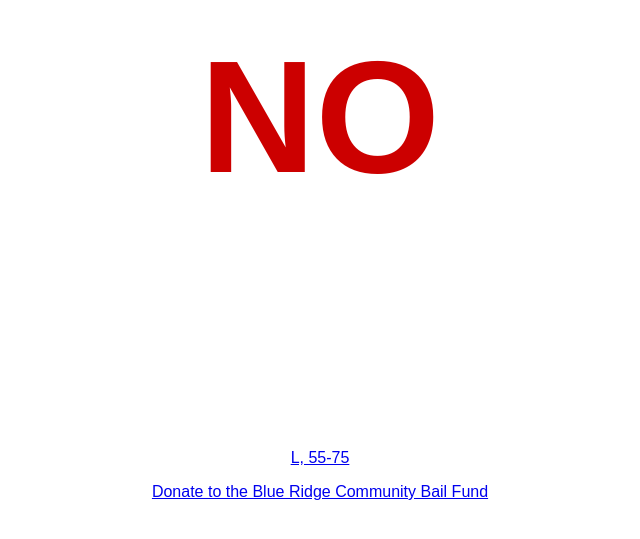
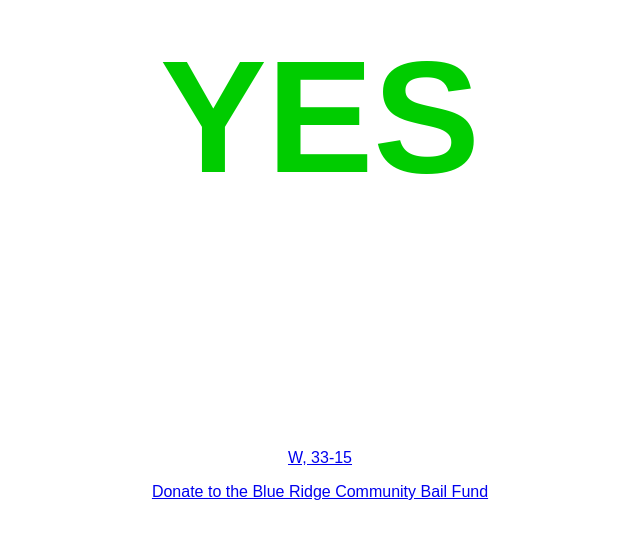
Before and after one commit to joek13/didtechwin, a plain HTML site: page docs/index.html in a window 1280 px wide. Shown: the part 175-714 px from the top of the page, without its empty margins (320-960 px from the left). Drawn offline with Linux system fonts and the light colour scheme.

Commit message:
Sigh....

```diff
--- a/docs/index.html
+++ b/docs/index.html
@@ -8,9 +8,9 @@
 
 <body>
 
-    <h1 class="no">NO</h1>
+    <h1 class="yes">YES</h1>
 
-    <p><a href="https://google.com/search?q=virginia tech Men's Basketball Penn State">L, 55-75</a></p>
+    <p><a href="https://google.com/search?q=virginia tech Football Virginia">W, 33-15</a></p>
     <a href="https://www.gofundme.com/f/blue-ridge-bail-fund">Donate to the Blue Ridge Community Bail Fund</a>
 </body>
 
```
